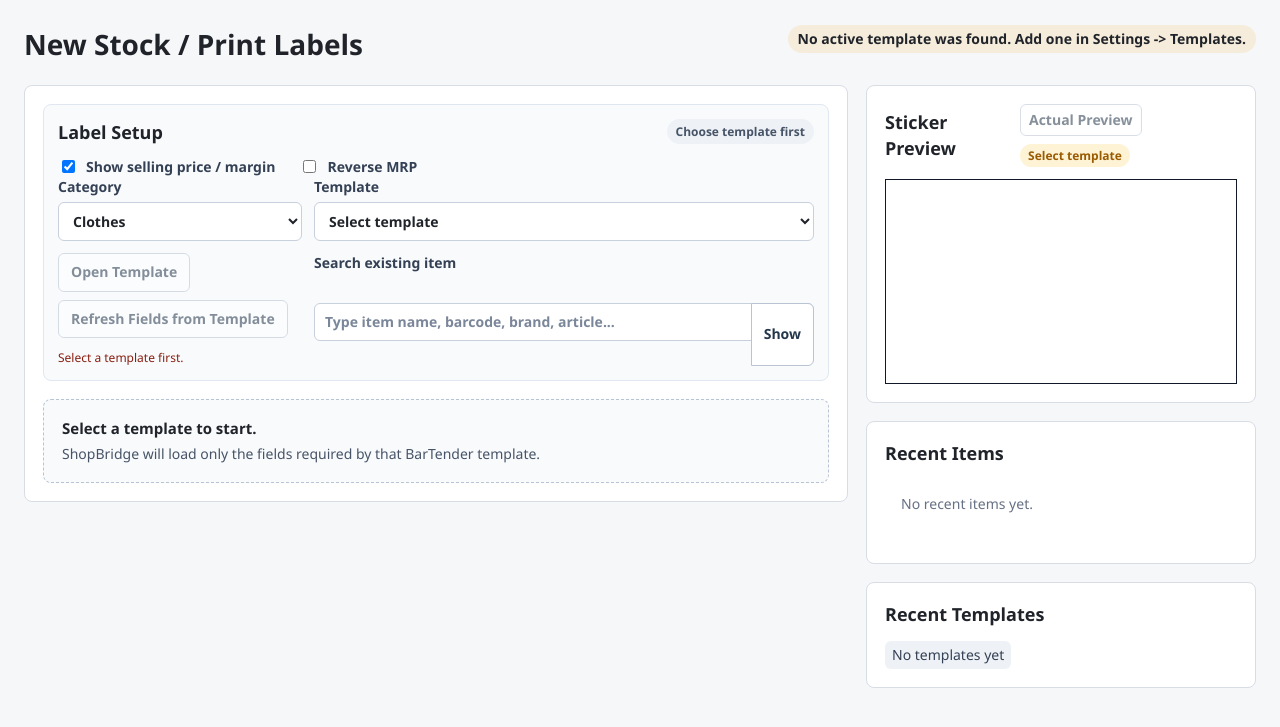
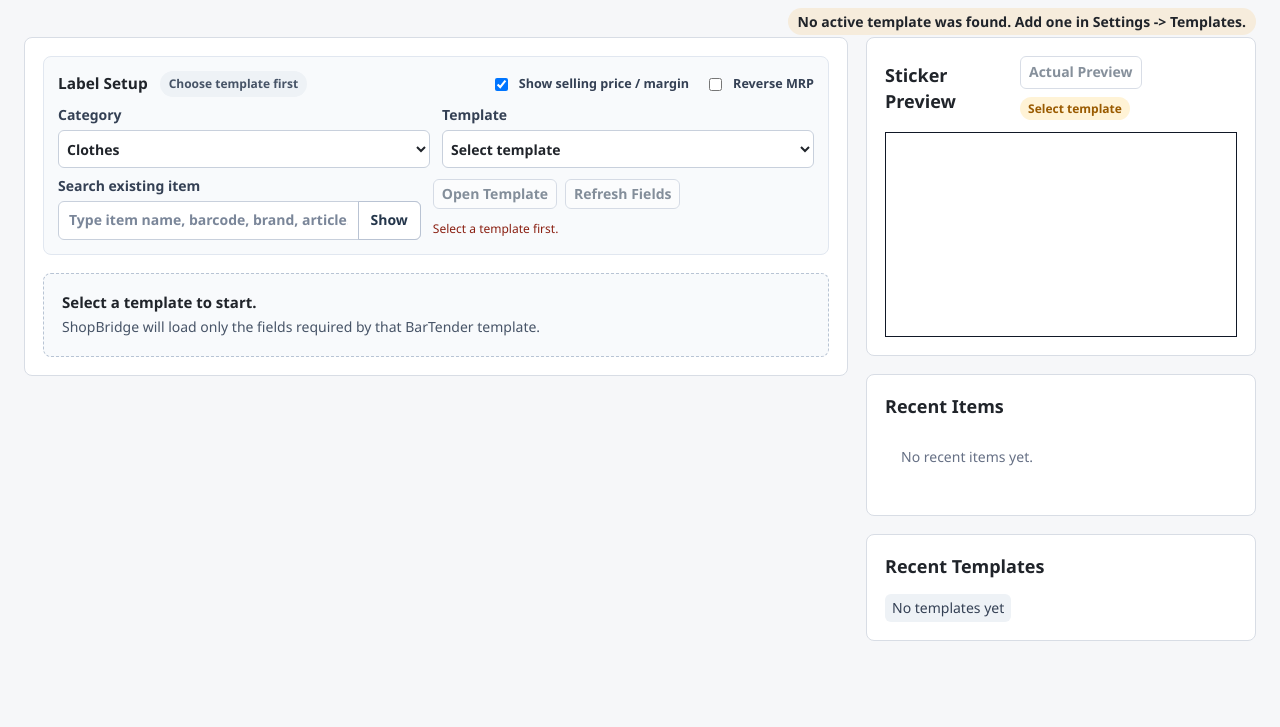
Before and after one commit to Tanishq014/ShopBridge, a FastAPI app: page /new-stock in a window 1280 px wide. Shown: the part 58-785 px from the top of the page. Run offline with FastAPI, Linux system fonts and the light colour scheme; data comes from the database, SQL or seed files in the repository; data that the repository does not hold is empty.

Commit message:
Tidy workflow UI: header, template, search
Refactor the New Stock / Print Labels UI to be more compact and usable. Header and status area simplified (added small .page tweak), margins/padding reduced. Removed the inline billing hint from the Billing Item label. Reworked Label Setup layout: checkboxes and controls aligned in a single row, form grid simplified, spacing tightened and template action buttons restyled and moved beside the variant search. Affects workflow.html, _search_item_section.html, and _template_section.html.

```diff
--- a/app/templates/workflow.html
+++ b/app/templates/workflow.html
@@ -1,10 +1,12 @@
 {% extends "base.html" %}
 {% block title %}New Stock / Print Labels - ShopBridge{% endblock %}
 {% block content %}
-  <section class="page-header compact-header workflow-header-shell" style="margin-bottom: 8px; padding-bottom: 8px;">
-    <div class="workflow-header-main" style="display: flex; align-items: flex-start; justify-content: space-between; gap: 16px; width: 100%;">
-      <h1>New Stock / Print Labels</h1>
-      <div class="workflow-header-status" aria-live="polite" style="display: flex; justify-content: flex-end; align-items: center; min-height: 30px; min-width: 240px;">
+<style>
+  .page { padding-top: 8px !important; }
+</style>
+  <section class="workflow-header-shell" style="margin-bottom: 0px; padding-top: 0px;">
+    <div class="workflow-header-main" style="display: flex; justify-content: flex-end; width: 100%;">
+      <div class="workflow-header-status" aria-live="polite" style="display: flex; justify-content: flex-end; align-items: center; min-height: 0px;">
         {% if workflow_message %}
           <span class="workflow-inline-status ok" style="display:inline-flex; align-items:center; padding: 6px 10px; border-radius: 999px; font-weight: 600; line-height: 1.1; white-space: nowrap; background: rgba(34, 197, 94, 0.12); color: var(--success);">{{ workflow_message }}</span>
         {% elif workflow_error %}
@@ -17,7 +19,7 @@
       </div>
     </div>
   </section>
-  <section class="workflow-grid" style="margin-top: 6px;">
+  <section class="workflow-grid" style="margin-top: 2px;">
     <form class="panel workflow-form" method="post" action="/new-stock/print" id="stockForm">
       <input type="hidden" name="workflow_mode" id="workflowMode" value="print">
       <input type="hidden" name="existing_variant_id" id="existingVariantId" value="">
--- a/app/templates/workflow_partials/_search_item_section.html
+++ b/app/templates/workflow_partials/_search_item_section.html
@@ -4,7 +4,7 @@
         </div>
         <div class="form-grid pricing-grid">
           <div class="field-stack">
-            <label for="familyName">Billing Item <span class="field-hint-inline">(used later for billing/scanning)</span></label>
+            <label for="familyName">Billing Item</label>
             <div class="combo" id="billingItemCombo">
               <input name="family_name" id="familyName" autocomplete="off" placeholder="Type to search saved items" role="combobox" aria-expanded="false" aria-controls="billingItemMenu">
               <button class="combo-toggle" type="button" id="billingItemToggle">Show</button>
--- a/app/templates/workflow_partials/_template_section.html
+++ b/app/templates/workflow_partials/_template_section.html
@@ -1,31 +1,34 @@
       <div class="workflow-section setup-section">
-        <div class="section-line">
-          <h2>Label Setup</h2>
+        <div class="section-line" style="margin-bottom: 8px; display: flex; align-items: center; justify-content: space-between;">
+          <div style="display: flex; align-items: center; gap: 12px;">
+            <h2 style="margin: 0; font-size: 1.1em;">Label Setup</h2>
             <span class="mode-pill" id="setupPill">Choose template first</span>
           </div>
-        <div class="form-actions pricing-toggle-row">
-          <label class="checkline">
+          <div style="display: flex; gap: 16px; align-items: center; font-size: 0.9em;">
+            <label class="checkline" style="margin: 0;">
               <input type="checkbox" id="showPricingFieldsToggle" {% if pricing_fields_visible %}checked{% endif %}>
               Show selling price / margin
             </label>
-          <label class="checkline" style="margin-left: 1rem;">
+            <label class="checkline" style="margin: 0;">
               <input type="checkbox" id="reverseMrpToggle">
               Reverse MRP
             </label>
             <input type="hidden" name="show_pricing_fields_visible" id="showPricingFieldsValue" value="{{ '1' if pricing_fields_visible else '0' }}">
           </div>
-        <div class="form-grid three">
-          <label>
+        </div>
+
+        <div class="form-grid" style="grid-template-columns: 1fr 1fr; row-gap: 8px; column-gap: 12px; margin-bottom: 8px;">
+          <label style="margin: 0;">
             Category
-            <select name="category" id="categorySelect" required>
+            <select name="category" id="categorySelect" required style="padding: 4px;">
               {% for category in categories %}
                 <option value="{{ category.value }}" {% if selected_category == category.value %}selected{% endif %}>{{ category.label }}</option>
               {% endfor %}
             </select>
           </label>
-          <label class="span-two">
+          <label style="margin: 0;">
             Template
-            <select name="template_id" id="templateSelect" required>
+            <select name="template_id" id="templateSelect" required style="padding: 4px;">
               <option value="">Select template</option>
               {% for template in template_rows %}
                 <option value="{{ template.id }}" data-category="{{ (template.category or '')|lower }}" data-path-exists="{{ '1' if template_path_exists(template) else '0' }}" data-template-path="{{ template.bartender_file_path or '' }}" {% if selected_template_id == template.id %}selected{% endif %}>
@@ -36,12 +39,10 @@
               {% endfor %}
             </select>
           </label>
-          <div class="form-actions template-action-row">
-            <button class="button" type="button" id="openTemplateButton" disabled>Open Template</button>
-            <button class="button" type="submit" form="extractTemplateForm" id="refreshTemplateFieldsButton" disabled>Refresh Fields from Template</button>
-            <div class="template-action-status" id="templateActionStatus" hidden></div>
         </div>
-          <label class="span-two">
+
+        <div style="display: flex; gap: 12px; align-items: flex-end;">
+          <label style="margin: 0; flex: 1;">
             Search existing item
             <div class="combo" id="variantCombo">
               <input id="variantSearch" autocomplete="off" placeholder="Type item name, barcode, brand, article..." role="combobox" aria-expanded="false" aria-controls="variantSearchMenu">
@@ -49,5 +50,10 @@
               <div class="combo-menu" id="variantSearchMenu" role="listbox"></div>
             </div>
           </label>
+          <div class="form-actions template-action-row" style="display: flex; gap: 8px; margin: 0; padding-bottom: 2px;">
+            <button class="button" type="button" id="openTemplateButton" disabled style="padding: 4px 8px; min-height: 0;">Open Template</button>
+            <button class="button" type="submit" form="extractTemplateForm" id="refreshTemplateFieldsButton" disabled style="padding: 4px 8px; min-height: 0;">Refresh Fields</button>
+            <div class="template-action-status" id="templateActionStatus" hidden></div>
           </div>
         </div>
+      </div>
```
Lines whose indentation alone changed are shown as unchanged.
